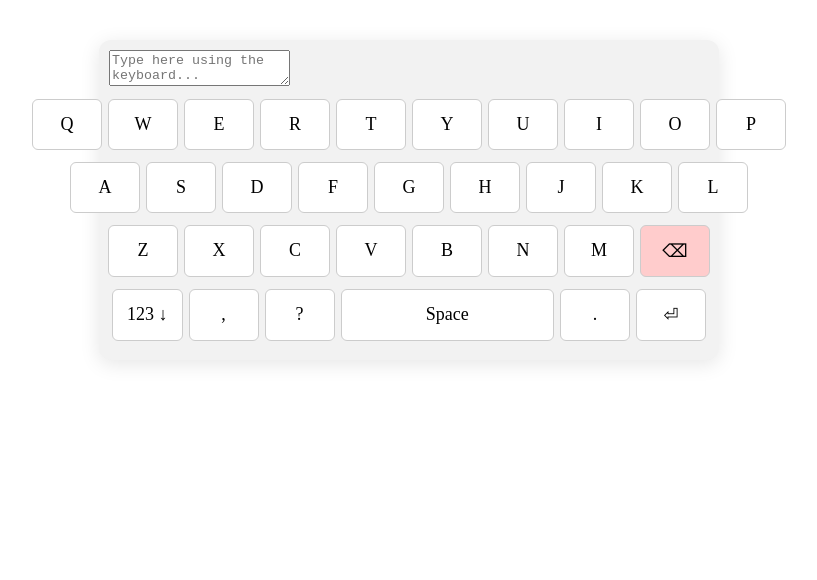
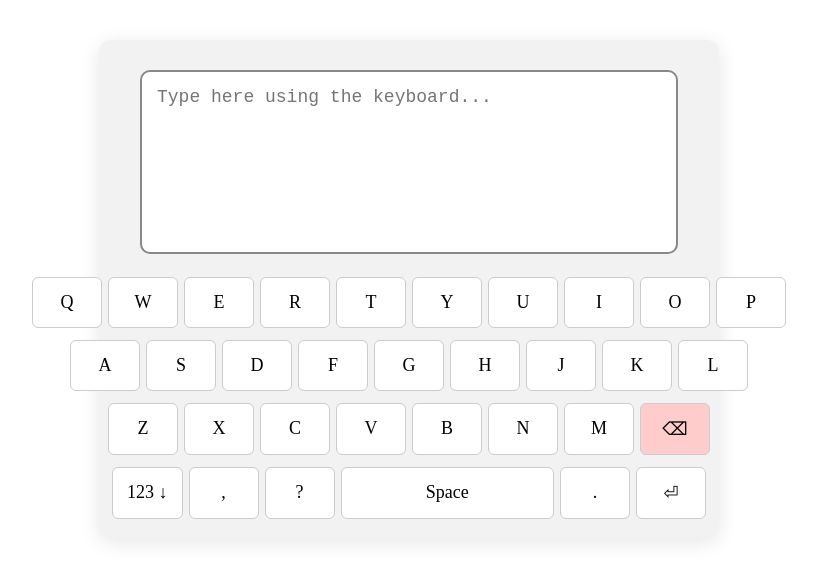
Before and after one commit to humayundanish05/Keyboard2, a plain HTML site: page index.html in a window 1280 px wide. Shown: the whole page, without its empty margins (231-1048 px from the left). Drawn offline with Linux system fonts and the light colour scheme.

Commit message:
Update style.css

```diff
--- a/style.css
+++ b/style.css
@@ -1,3 +1,21 @@
+.text-area-container {
+  display: flex;
+  justify-content: center;
+  margin: 20px;
+}
+
+#textInput {
+  width: 90%;
+  max-width: 600px;
+  height: 150px;
+  padding: 15px;
+  font-size: 18px;
+  border: 2px solid #888;
+  border-radius: 10px;
+  resize: none;
+  outline: none;
+}
+
 .keyboard-container {
   max-width: 600px;
   margin: 40px auto;
```
